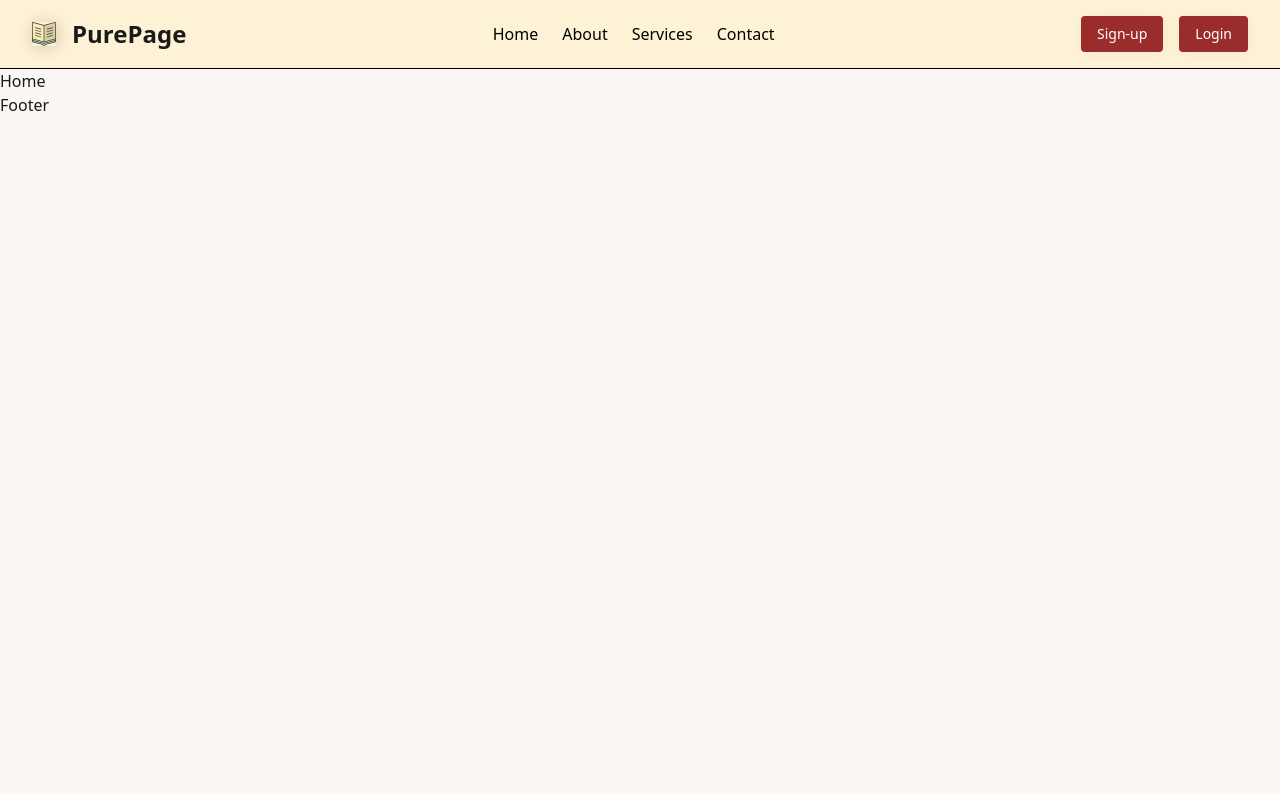
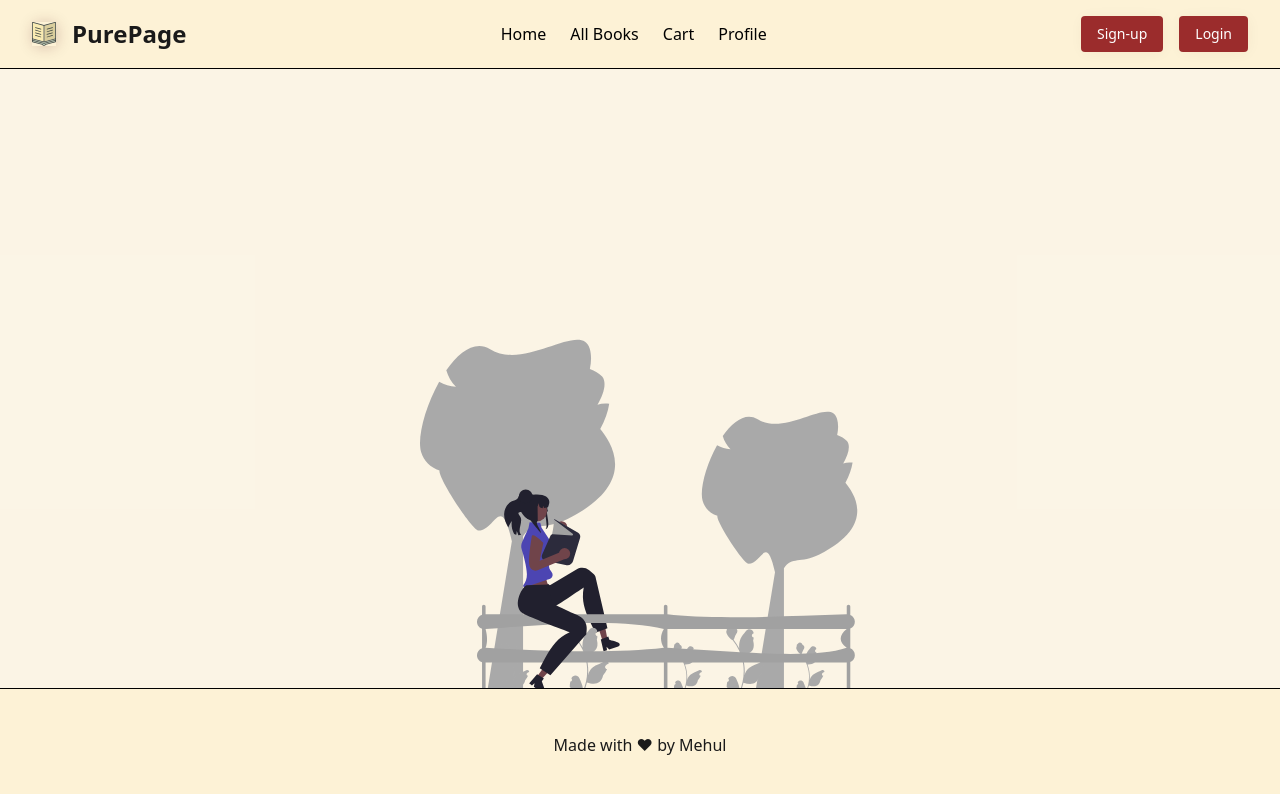
Before and after one commit to mehuldotdev/PurePage, a React (Vite) app in the folder frontend/: page /profile in a window 1280 px wide. Shown: the top 794 px of the page. Built offline with nearby package versions, Linux system fonts and the light colour scheme.

Commit message:
landing page - 25 percent

```diff
--- a/frontend/package.json
+++ b/frontend/package.json
@@ -17,6 +17,7 @@
     "class-variance-authority": "^0.7.1",
     "clsx": "^2.1.1",
     "lucide-react": "^0.542.0",
+    "motion": "^12.23.12",
     "radix-ui": "^1.4.3",
     "react": "^19.1.1",
     "react-dom": "^19.1.1",
--- /dev/null
+++ b/frontend/pages/Hero.jsx
@@ -0,0 +1,14 @@
+import React from 'react'
+import { BlurFade } from "../src/components/magicui/blur-fade"
+
+function Home() {
+  return (
+    <section className="h-[80vh] w-full bg-secondary/50 flex items-center justify-center">
+      <BlurFade delay={1.75} direction='up'>
+      <img className='md:mt-64 mt-105 brightness-70 md:h-110 md:w-110 h-80 w-80' src="/book.svg" alt="Hero-image" />
+      </BlurFade>
+    </section>
+  )
+}
+
+export default Home
--- a/frontend/pages/Home.jsx
+++ /dev/null
@@ -1,9 +0,0 @@
-import React from 'react'
-
-function Home() {
-  return (
-    <div>Home</div>
-  )
-}
-
-export default Home
--- a/frontend/src/App.jsx
+++ b/frontend/src/App.jsx
@@ -1,14 +1,19 @@
-import React from 'react'
-import Navbar from './components/Navbar/Navbar.jsx'
-import Footer from './components/Footer/Footer.jsx'
-import Home from '../pages/Home.jsx'
+import React from 'react';
+import Navbar from './components/Navbar/Navbar.jsx';
+import Footer from './components/Footer/Footer.jsx';
+import Home from '../pages/Hero.jsx';
+import { Routes } from 'react-router-dom';
+import { Router } from 'react-router-dom';
+import { Route } from 'react-router-dom';
 
 function App() {
   return (
     <div>
-    <Navbar />
-    <Home />
-    <Footer />
+      {/* <Router> */}
+        <Navbar />
+        <Home />
+        <Footer />
+      {/* </Router> */}
     </div>
   )
 }
--- a/frontend/src/components/Footer/Footer.jsx
+++ b/frontend/src/components/Footer/Footer.jsx
@@ -1,8 +1,15 @@
 import React from 'react'
+import { BlurFade } from '../magicui/blur-fade'
 
 function Footer() {
   return (
-    <div>Footer</div>
+    <footer className='fixed border-t-1 border-black flex items-center justify-center md:h-28 h-7 left-0 bottom-0 w-full bg-secondary'>
+      <div>
+        <BlurFade delay={2}>
+        <p>Made with ❤ by Mehul</p>
+        </BlurFade>
+      </div>
+    </footer>
   )
 }
 
--- a/frontend/src/components/Navbar/Navbar.jsx
+++ b/frontend/src/components/Navbar/Navbar.jsx
@@ -3,26 +3,29 @@ import { Link } from 'react-router-dom';
 import useMenuStore from '../../../store/store';
 import { Button } from "../ui/button";
 import { Menu, X } from 'lucide-react';
+import {BlurFade} from "../../components/magicui/blur-fade"
 
 function Navbar() {
   const { isOpen, toggleMenu, closeMenu } = useMenuStore();
 
   const navLinks = [
     { name: "Home", path: "/" },
-    { name: "About", path: "/about" },
-    { name: "Services", path: "/services" },
-    { name: "Contact", path: "/contact" },
+    { name: "All Books", path: "/all-books" },
+    { name: "Cart", path: "/cart" },
+    { name: "Profile", path: "/profile" },
   ];
 
   return (
     <nav className="w-full bg-secondary border-b border-black px-4 md:px-8 py-4 flex items-center justify-between">
+      <BlurFade delay={0.5}>
       <div className="flex items-center gap-4">
         <img src="/purepage.svg" alt="PurePage Logo" className="h-6 w-6 shadow-2xl" />
         <Link to="/">
           <h1 className="font-semibold text-lg md:text-2xl">PurePage</h1>
         </Link>
+
       </div>
-
+      </BlurFade>
       <div className="hidden md:flex items-center gap-6">
         {navLinks.map(link => (
           <Link
@@ -30,16 +33,21 @@ function Navbar() {
             to={link.path}
             className="text-black hover:text-primary transition-colors"
           >
+            <BlurFade delay={0.75}>
             {link.name}
+            </BlurFade>
           </Link>
+
         ))}
       </div>
 
 
+        <BlurFade delay={1} className="">
       <div className="hidden md:flex items-center gap-4">
         <Button className="hover:bg-primary/80">Sign-up</Button>
         <Button className="hover:bg-primary/80">Login</Button>
       </div>
+      </BlurFade>
 
       {/* Mobile layout */}
 
--- /dev/null
+++ b/frontend/src/components/magicui/blur-fade.jsx
@@ -0,0 +1,54 @@
+"use client";;
+import { AnimatePresence, motion, useInView } from "motion/react";
+import { useRef } from "react";
+
+export function BlurFade({
+  children,
+  className,
+  variant,
+  duration = 0.4,
+  delay = 0,
+  offset = 6,
+  direction = "down",
+  inView = false,
+  inViewMargin = "-50px",
+  blur = "6px",
+  ...props
+}) {
+  const ref = useRef(null);
+  const inViewResult = useInView(ref, { once: true, margin: inViewMargin });
+  const isInView = !inView || inViewResult;
+  const defaultVariants = {
+    hidden: {
+      [direction === "left" || direction === "right" ? "x" : "y"]:
+        direction === "right" || direction === "down" ? -offset : offset,
+      opacity: 0,
+      filter: `blur(${blur})`,
+    },
+    visible: {
+      [direction === "left" || direction === "right" ? "x" : "y"]: 0,
+      opacity: 1,
+      filter: `blur(0px)`,
+    },
+  };
+  const combinedVariants = variant || defaultVariants;
+  return (
+    <AnimatePresence>
+      <motion.div
+        ref={ref}
+        initial="hidden"
+        animate={isInView ? "visible" : "hidden"}
+        exit="hidden"
+        variants={combinedVariants}
+        transition={{
+          delay: 0.04 + delay,
+          duration,
+          ease: "easeOut",
+        }}
+        className={className}
+        {...props}>
+        {children}
+      </motion.div>
+    </AnimatePresence>
+  );
+}
```
Also changed, not shown: frontend/public/book.svg (added), 1 other file (tests, documents, lock files or other folders).
